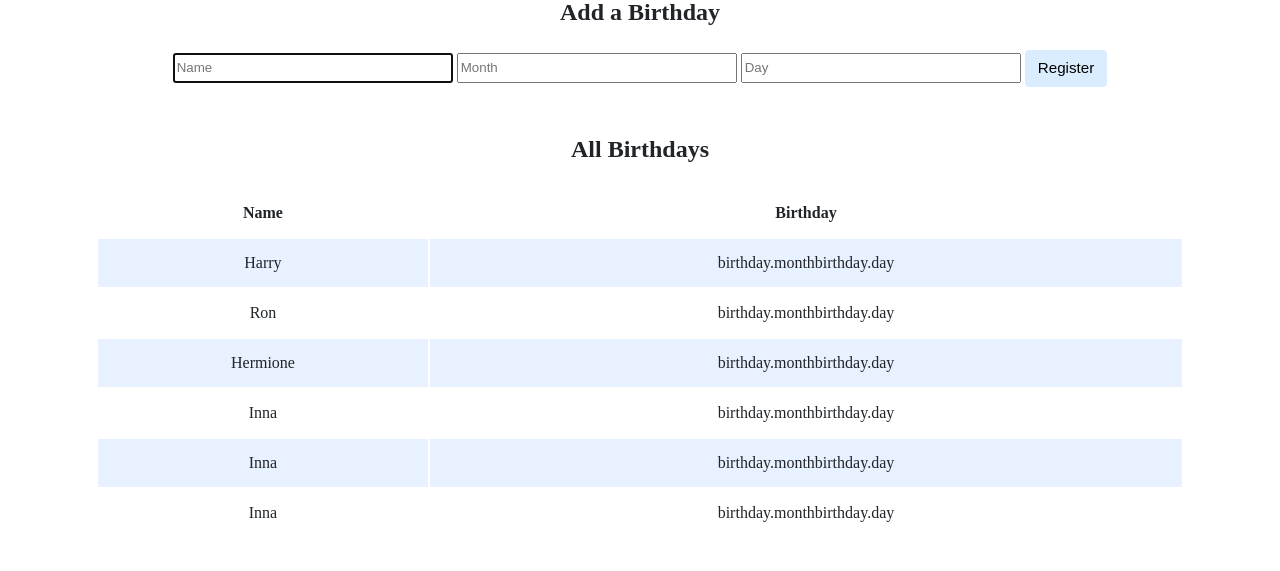
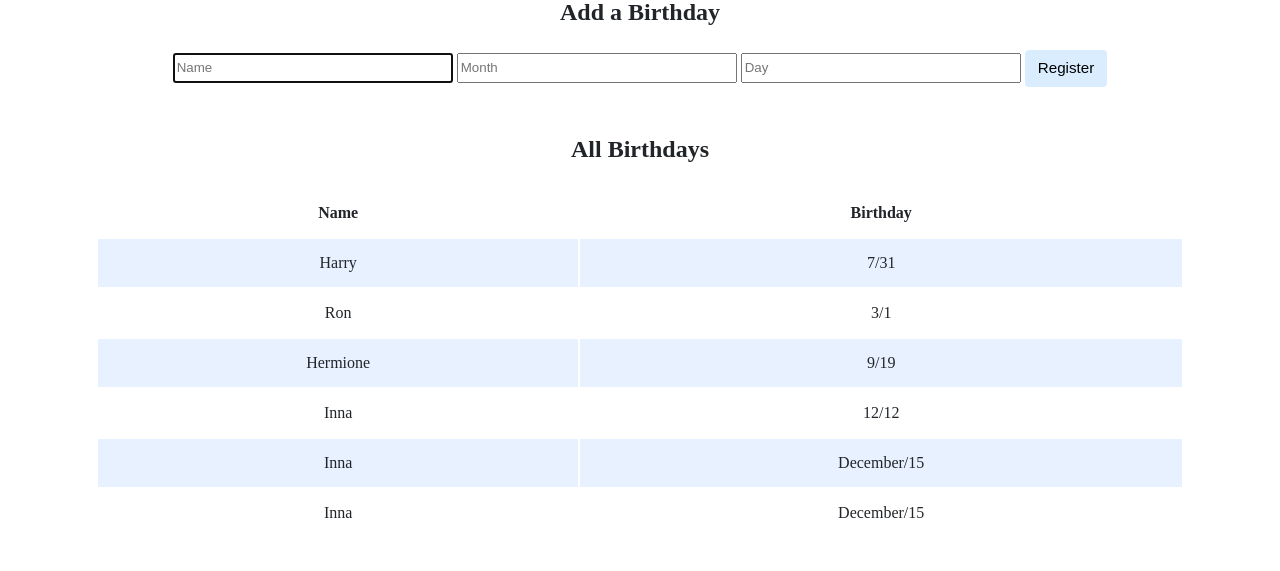
Before and after one commit to ina-inna/code50, a Flask app: page / in a window 1280 px wide. Shown: the part 266-837 px from the top of the page. Run offline with Flask 3, Linux system fonts and the light colour scheme; data comes from the database, SQL or seed files in the repository; some libraries are stand-ins or nearby versions.

Commit message:
Thu, Nov 23, 2023, 10:06 PM +00:00

```diff
--- a/birthdays/templates/index.html
+++ b/birthdays/templates/index.html
@@ -40,7 +40,7 @@
                         {% for birthday in birthdays %}
                         <tr>
                         <td>{{ birthday.name }}</td>
-                        <td>{{ 'birthday.month' + 'birthday.day' }}</td>
+                        <td>{{ birthday.month }}/{{ birthday.day }}</td>
                         </tr>
                         {% endfor %}
                     </tbody>
```
